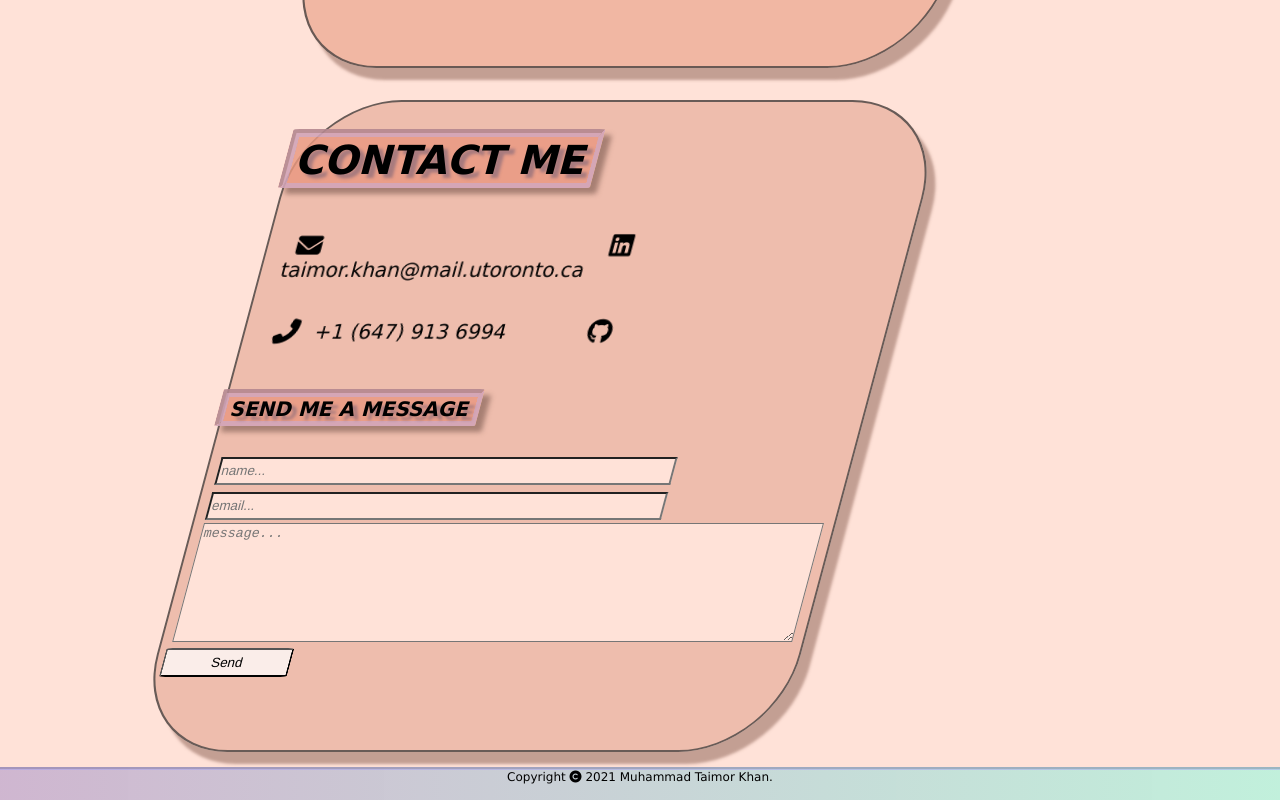
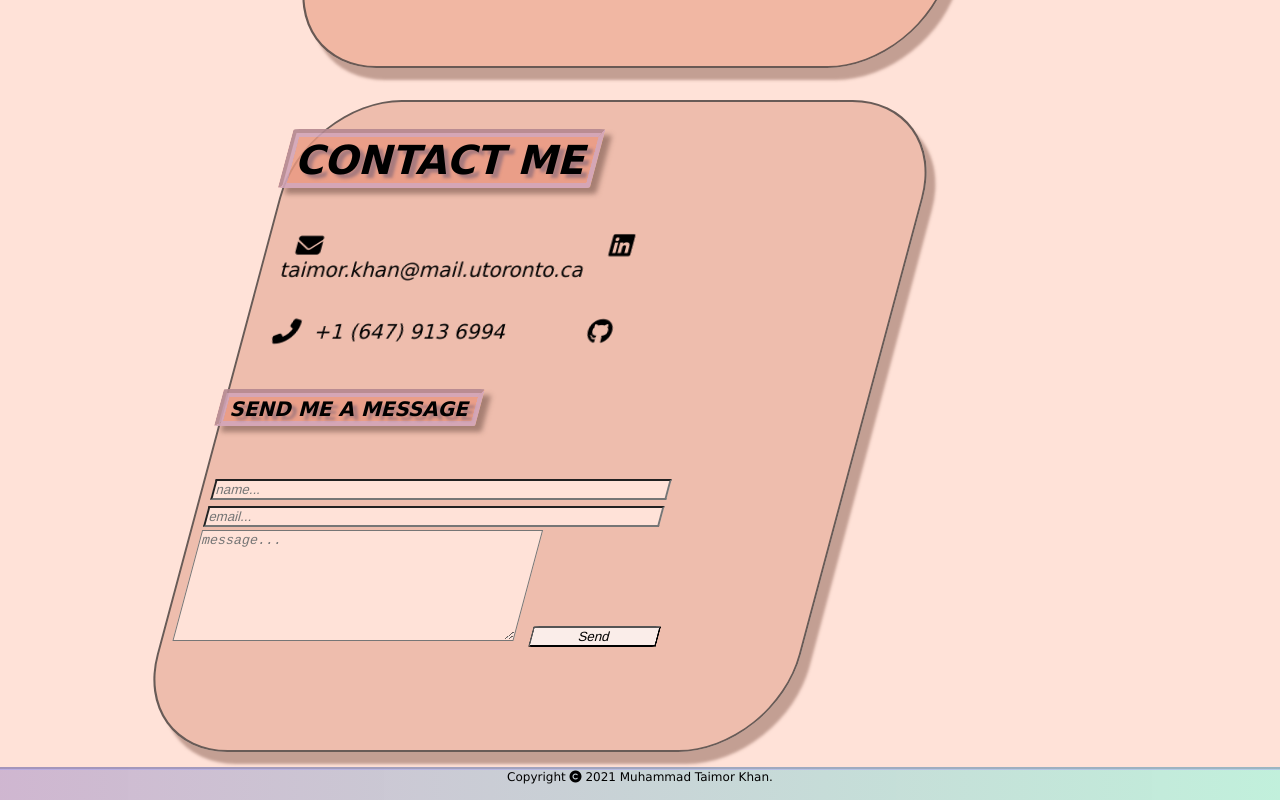
Before and after one commit to khaimkhani/khaimkhani.github.io, a React (Create React App) app: page / in a window 1280 px wide. Shown: the part 1360-2160 px from the top of the page. Built offline with nearby package versions, Linux system fonts and the light colour scheme.

Commit message:
added form div

```diff
--- a/src/App.js
+++ b/src/App.js
@@ -157,6 +157,10 @@ const Third = () => {
   const [num, setNum] = useState('+16479136994');
   const [email, setEmail] = useState('taimor.khan@mail.utoronto.ca');
 
+  const sendEmail = (e) => {
+
+  }
+
   return (
     <div id='contact'>
       <ToastContainer position='top-right' autoClose={1000} pauseOnHover/>
@@ -179,10 +183,12 @@ const Third = () => {
           <h3 className='tc-heading2' data-aos='fade-right' data-aos-delay='300'>
             SEND ME A MESSAGE
           </h3>
-          <input className='name' placeholder='name...' data-aos='fade-right' data-aos-delay='300'></input>
-          <input className='email' type='email' placeholder='email...' data-aos='fade-right' data-aos-delay='300'></input>
-          <textarea className='message' placeholder='message...' cols='40' rows='7' data-aos='fade-right' data-aos-delay='300'></textarea>
-          <button className='sendButton' data-aos='fade-right' data-aos-delay='300'>Send</button>
+          <form onClick={sendEmail}>
+            <input className='name' placeholder='name...' data-aos='fade-right' data-aos-delay='300'></input>
+            <input className='email' type='email' placeholder='email...' data-aos='fade-right' data-aos-delay='300'></input>
+            <textarea className='message' placeholder='message...' cols='40' rows='7' data-aos='fade-right' data-aos-delay='300'></textarea>
+            <button className='sendButton' data-aos='fade-right' data-aos-delay='300'>Send</button>
+          </form>
         </div>
       </div>
     </div>
```
